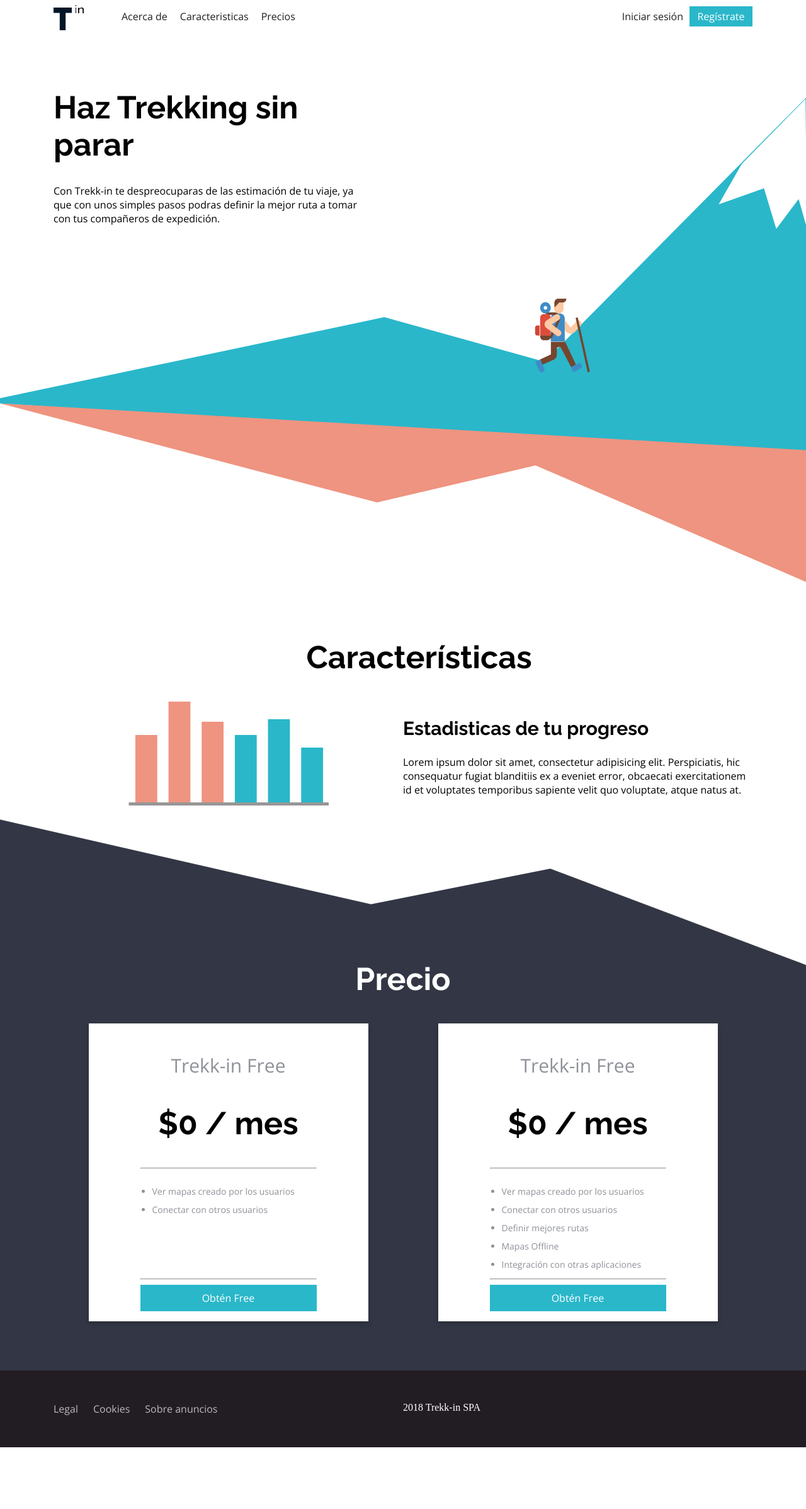
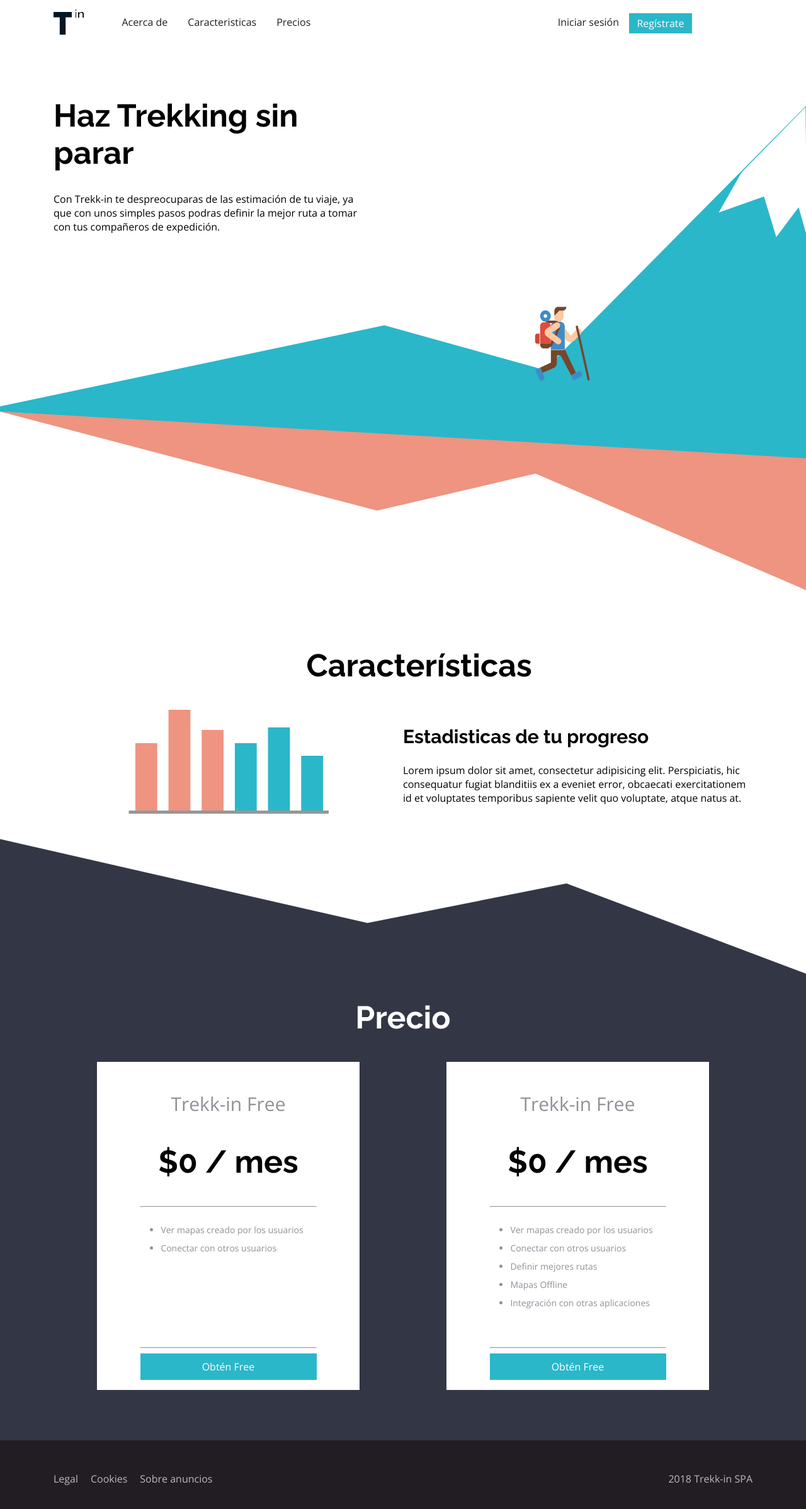
Before and after one commit to diazmclaudio/DL-StartupTreek, a plain HTML site: page index.html in a window 1280 px wide. Shown: the whole page at 63% size. Before the commit the page ends 2298 px from the top, so only its background shows below. Drawn offline with nearby package versions, Linux system fonts and the light colour scheme.

Commit message:
mejoras en menu, footer

```diff
--- a/index.html
+++ b/index.html
@@ -9,15 +9,24 @@
             href="https://fonts.googleapis.com/css2?family=Open+Sans&family=Raleway:wght@700&display=swap"
             rel="stylesheet"
         />
+        <!--Font Awesome-->
+        <link
+            rel="stylesheet"
+            href="https://use.fontawesome.com/releases/v5.6.3/css/all.css"
+            integrity="sha384-UHRtZLI+pbxtHCWp1t77Bi1L4ZtiqrqD80Kn4Z8NTSRyMA2Fd33n5dQ8lWUE00s/"
+            crossorigin="anonymous"
+        />
         <title>Startup Treek</title>
     </head>
     <body>
         <header class="header">
             <!-- Navigation -->
             <div class="container">
-                <nav class="navigation">
-                    <div class="navigation__container">
-                        <img src="images/Logo.svg" alt="Logo" />
+                <nav class="navigation row">
+                    <div class="navigator__logo col-md-1">
+                        <img src="images/Logo.svg" alt="Logo"/>
+                    </div>
+                    <div class="navigation__container col-md-5">
                         <ul class="navigation__list">
                             <li class="navigation__item">
                                 <a href="#">Acerca de</a>
@@ -29,11 +38,13 @@
                                 <a href="#">Precios</a>
                             </li>
                         </ul>
-                        <ul class="navigation__list--right">
-                            <li class="navigation__item">
+                    </div>
+                    <div class="navigation__container col-md-6">
+                        <ul class="navigation__list navigation__list--right">
+                            <li class="navigation__item right">
                                 <a href="#">Iniciar sesión</a>
                             </li>
-                            <li class="navigation__item">
+                            <li class="navigation__item right">
                                 <button
                                     class="button button-primary"
                                     type="button"
@@ -42,6 +53,10 @@
                                 </button>
                             </li>
                         </ul>
+                    </div>
+                    <div class="collapsible col-xs-12">
+                        <input type="checkbox" name="menu" id="menu">
+                        <label for="menu"><i class="fas fa-bars"></i></label>
                     </div>
                 </nav>
             </div>
@@ -173,8 +188,8 @@
                         <span>Cookies</span>
                         <span>Sobre anuncios</span>
                     </div>
-                    <div class="footer-right col-xs-12 col-md-6">
-                        2018 Trekk-in SPA
+                    <div class="footer--right col-xs-12 col-md-6">
+                        <span>2018 Trekk-in SPA</span>
                     </div>
                 </div>
             </div>
--- a/sass/components/_cards.scss
+++ b/sass/components/_cards.scss
@@ -2,7 +2,7 @@
 .column {
     margin-left: auto;
     margin-right: auto;
-    width: 80%;
+    width: 75%;
 }
 
 /* Remove extra left and right margins, due to padding */
@@ -19,7 +19,7 @@
     .column {
         margin-left: auto;
         margin-right: auto;
-        width: 80%;
+        width: 70%;
         display: block;
         margin-bottom: 20px;
     }
@@ -27,18 +27,19 @@
 
 /* Style the counter cards */
 .card {
-    box-shadow: 0 4px 8px 0 rgba(0, 0, 0, 0.2);
     padding: 1rem;
     text-align: center;
     background-color: $white;
+    &:hover{
+        box-shadow: 0 4px 8px 0 rgb(134, 190, 216,1);
+    }
 
-    hr {
-        width: 17.5rem;
-    }
 }
-
+hr {
+    width: 17.5rem;
+}
 .card__box {
-    height: 9.375rem;
+    height: 12.375rem;
     ul > li {
         text-align: left;
         margin-left: 2.8125rem;
--- a/sass/layout/_footer.scss
+++ b/sass/layout/_footer.scss
@@ -4,7 +4,10 @@
      color: $white;
      padding: 50px 0;
 
+     .footer--left{
+
           span{
+               float: left;
                margin-right: 20px;
                font-size: $medium;
                font-family: $open-sans;
@@ -12,3 +15,20 @@
                color:$gray
           }
      }
+     .footer--right{
+
+          span{
+               float: right;
+               font-size: $medium;
+               font-family: $open-sans;
+               font-weight: $regular;
+               color:$gray
+          }
+     }
+
+     @media (min-width : 481px) {
+          .footer--rigth{
+              float: inherit;
+          }
+      }
+}
--- a/sass/layout/_navigation.scss
+++ b/sass/layout/_navigation.scss
@@ -1,43 +1,63 @@
 /* Header Layout
  ========================================================================== */
 .navigation {
-    padding: 5px 0;
+    position: relative;
 }
-
+.navigation__logo {
+    position: absolute;
+    top: 0.9em;
+    left: 2.5em;
+    max-width: 10%;
+}
 img {
-    max-width: 10%;
-    padding-top: 3px;
+    padding-top: 15px;
     float: left;
 }
 
+.collapsible {
+    text-align: right;
+    margin-top: -25px;
+
+    label {
+        display: block;
+        padding-right: 1.5em;
+        font-size: 1.8rem;
+    }
+}
+
+#menu {
+    display: none;
+}
+
+input:checked ~ .navigation__container {
+    max-height: 100%;
+}
+
 .navigation__container {
-    display: inline-block;
-    width: 100%;
+    max-height: 0;
+    padding: 0;
+    overflow: hidden;
 }
 
 .navigation__list {
-    margin: 0;
-    margin-left: 50px;
-    padding: 0;
     list-style-type: none;
     float: left;
 }
+
 .navigation__list--right {
-    margin: 0;
-    padding: 0;
+
     list-style-type: none;
     float: right;
 }
 
 .navigation__item {
-    margin: 0;
-    padding: 0;
-    float: left;
 
     a {
         display: block;
-        padding: 10px;
+        text-align: left;
+        padding: 0.5em;
         font-family: $open-sans;
+        font-size: 1.2rem;
         text-decoration: none;
         color: $raising-black;
 
@@ -46,3 +66,37 @@ img {
         }
     }
 }
+
+@media only screen and (min-width: 992px) {
+    .navigation__logo {
+        max-width: 20%;
+        left: 3em;
+    }
+
+    .collapsible {
+        label {
+            display: none;
+        }
+    }
+
+    .navigation__container {
+        max-height: 100%;
+        padding: 0.5em 3em 0.5em 0;
+        overflow: visible;
+    }
+
+    .navigation__list {
+        display: flex;
+        justify-content: flex-end;
+        padding: inherit;
+        margin: inherit;
+    }
+
+    .navigation__item {
+        a {
+            padding: 0.5em 1em;
+            font-size: 1rem;
+            font-weight: $regular;
+        }
+    }
+}
--- a/sass/layout/_price.scss
+++ b/sass/layout/_price.scss
@@ -2,16 +2,15 @@
      background-image: url(../images/bg-price.svg);
      background-position: center center;
      background-repeat: no-repeat;
-     background-size: auto;
-     max-width: 100%;
-     height: 55.8125rem;
+     background-size: cover;
+     padding-bottom: 80px;
 
 
 }
 
 .price__title{
      text-align: center;
-     padding-top: 12.5rem;
+     padding-top: 15.5rem;
      h1{
           color: $white;
      }
```
Also changed, not shown: css/main.css, 1 other file. Lines whose indentation alone changed are shown as unchanged.
